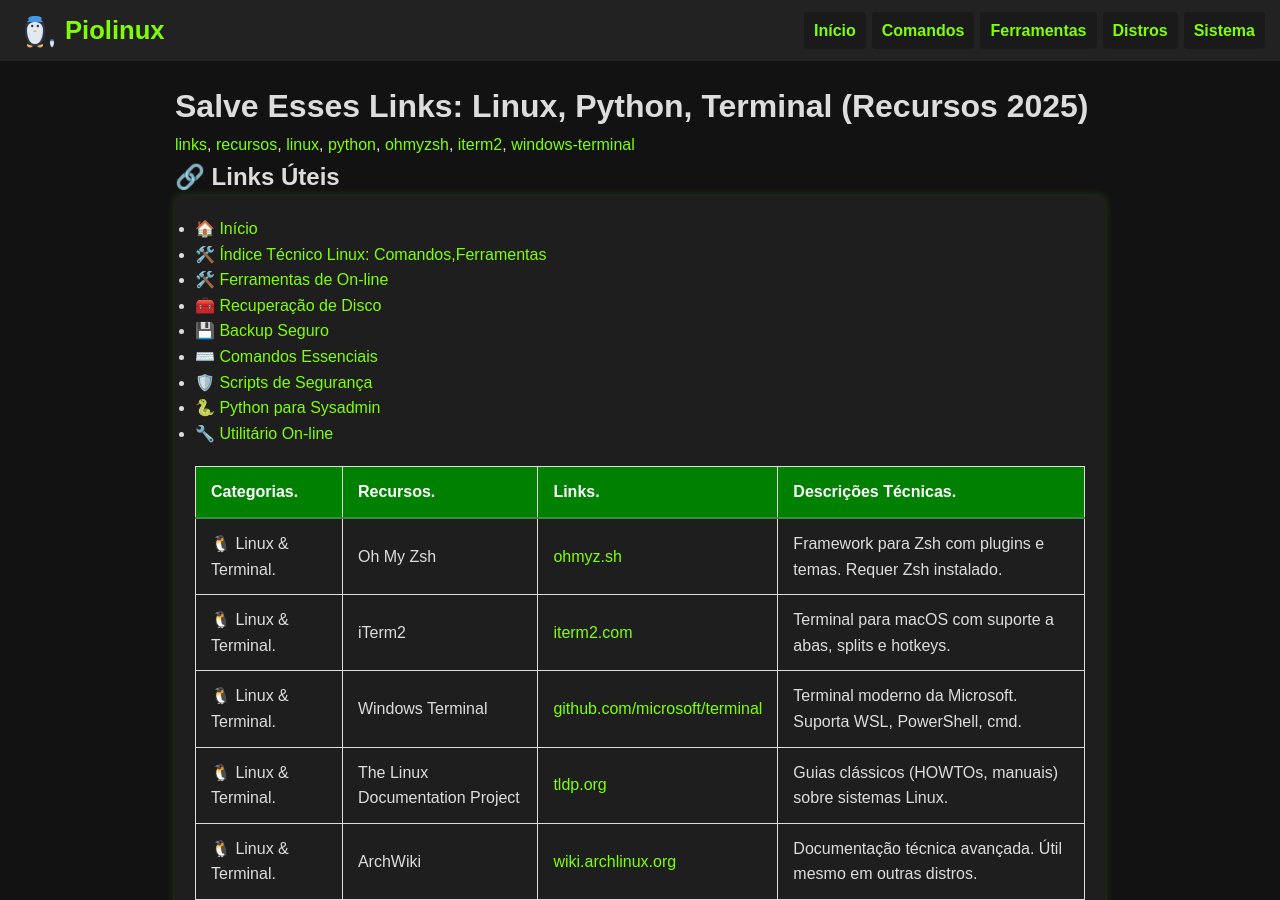
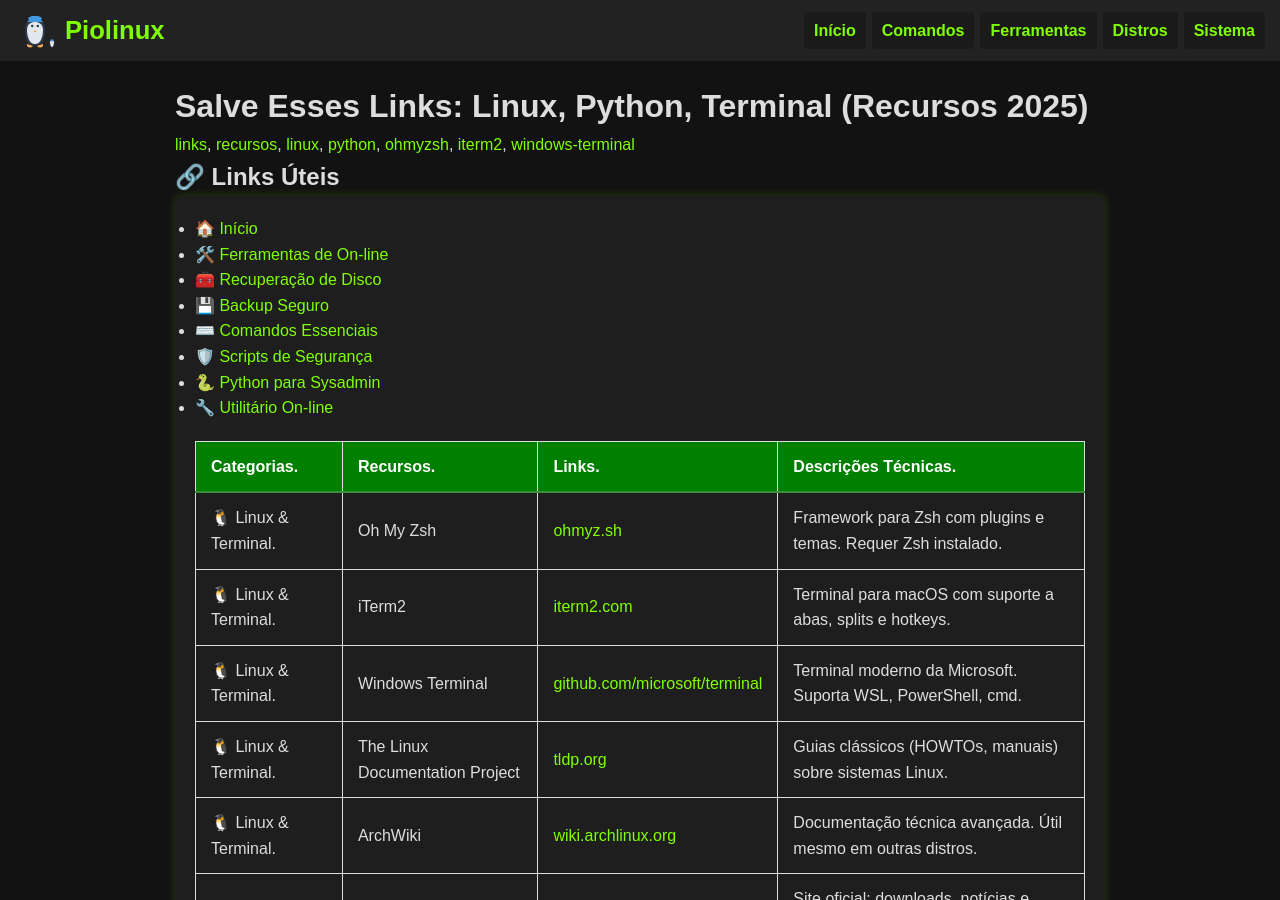
Before and after one commit to Piolinux/piolinux-site, a Jekyll site: the page built from _pages/_iniciantes/links-uteis-para-linux-python-e-terminal-2025.md, in a window 1280 px wide and 900 px high. Built offline with Jekyll 4.4.1, drawn with Linux system fonts in a browser that asks for light colours.

Commit message:
Update links-uteis-para-linux-python-e-terminal-2025.md

```diff
--- a/_pages/_iniciantes/links-uteis-para-linux-python-e-terminal-2025.md
+++ b/_pages/_iniciantes/links-uteis-para-linux-python-e-terminal-2025.md
@@ -19,7 +19,6 @@ permalink: /links-uteis-linux-python/
   <ul>
 
  <li><a href="{{ '/' | relative_url }}">🏠 Início</a></li>
- <li><a href="{{ '/indice-linux/' | relative_url }}">🛠️ Índice Técnico Linux: Comandos,Ferramentas</a></li>
 <li><a href="{{ '/ferramentas/' | relative_url }}">🛠️ Ferramentas de On-line</a></li>
 <li><a href="{{ '/comandos-recuperacao-disco-linux/' | relative_url }}">🧰 Recuperação de Disco</a></li>
 <li><a href="{{ '/programas-backup-seguros/' | relative_url }}">💾 Backup Seguro</a></li>
```
